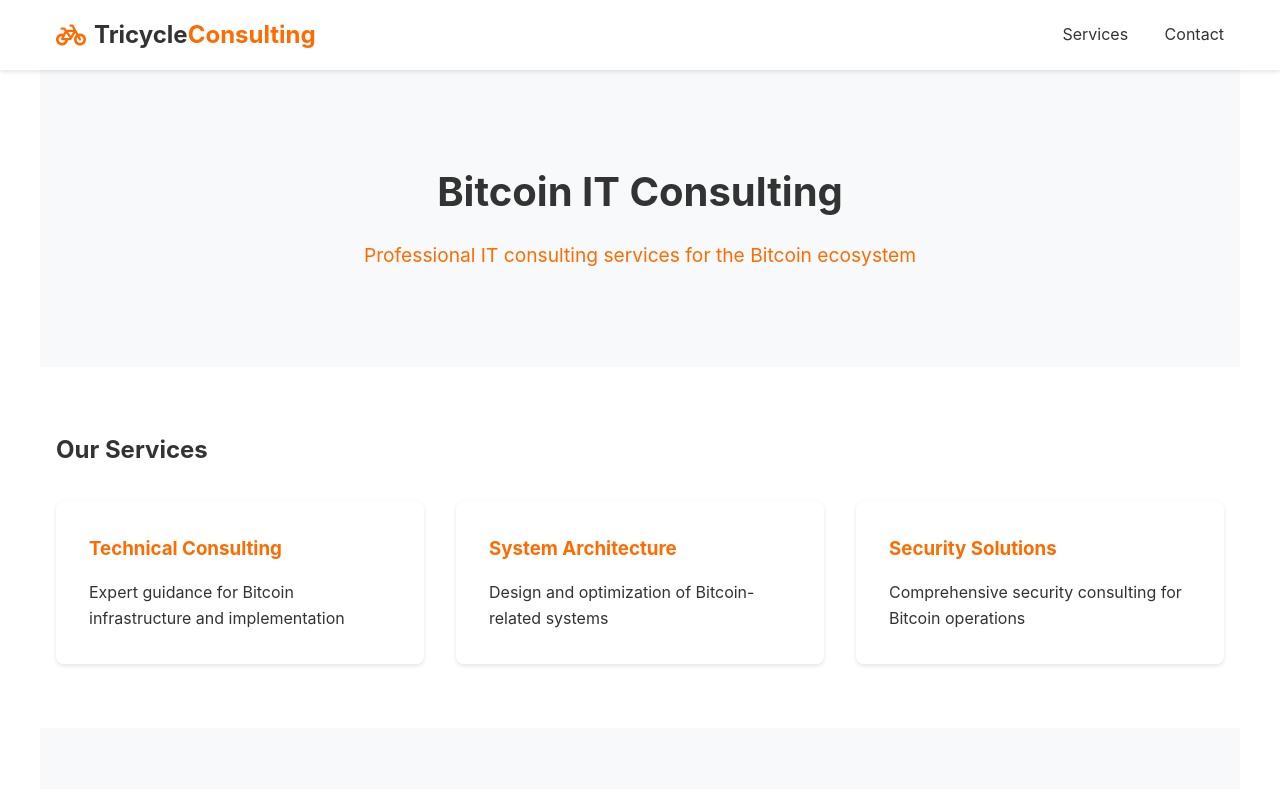
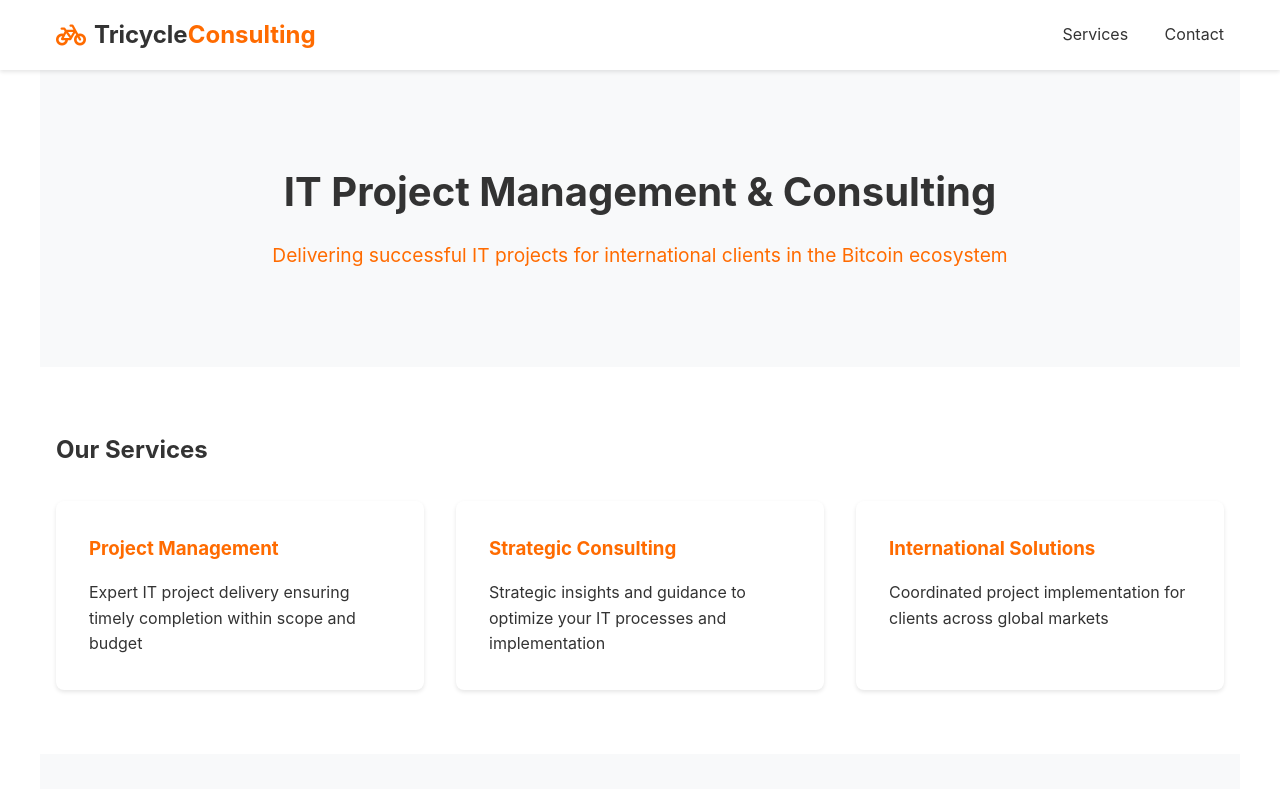
Before and after one commit to tricycleconsulting/website, a plain HTML site: page index.html in a window 1280 px wide. Shown: the top 789 px of the page. Drawn offline with Linux system fonts and the light colour scheme.

Commit message:
Update services section to focus on IT project management

```diff
--- a/index.html
+++ b/index.html
@@ -25,24 +25,24 @@
 
     <main>
         <section class="hero">
-            <h1>Bitcoin IT Consulting</h1>
-            <p>Professional IT consulting services for the Bitcoin ecosystem</p>
+            <h1>IT Project Management & Consulting</h1>
+            <p>Delivering successful IT projects for international clients in the Bitcoin ecosystem</p>
         </section>
 
         <section id="services" class="services">
             <h2>Our Services</h2>
             <div class="service-grid">
                 <div class="service-card">
-                    <h3>Technical Consulting</h3>
-                    <p>Expert guidance for Bitcoin infrastructure and implementation</p>
+                    <h3>Project Management</h3>
+                    <p>Expert IT project delivery ensuring timely completion within scope and budget</p>
                 </div>
                 <div class="service-card">
-                    <h3>System Architecture</h3>
-                    <p>Design and optimization of Bitcoin-related systems</p>
+                    <h3>Strategic Consulting</h3>
+                    <p>Strategic insights and guidance to optimize your IT processes and implementation</p>
                 </div>
                 <div class="service-card">
-                    <h3>Security Solutions</h3>
-                    <p>Comprehensive security consulting for Bitcoin operations</p>
+                    <h3>International Solutions</h3>
+                    <p>Coordinated project implementation for clients across global markets</p>
                 </div>
             </div>
         </section>
```
